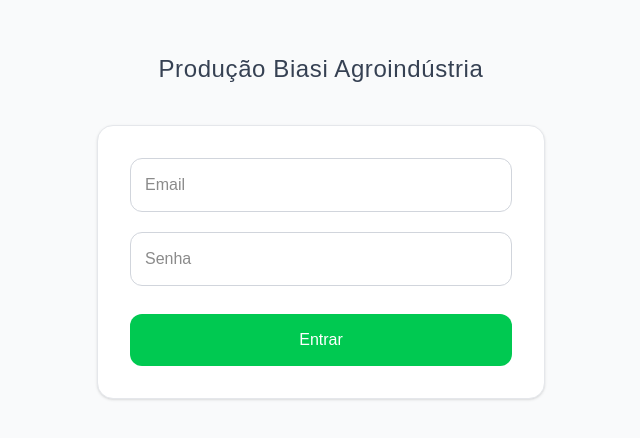
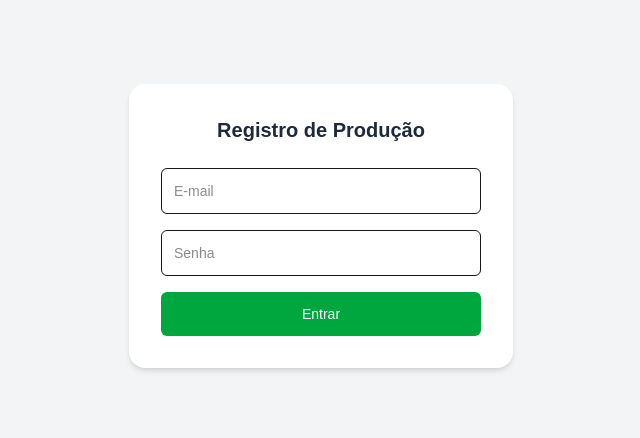
Before and after one commit to biasiproducao/producaobiasi, a Next.js app: page /login in a window 1280 px wide. Shown: the part 174-612 px from the top of the page, without its empty margins (319-959 px from the left). Built offline with nearby package versions, Linux system fonts and the light colour scheme; no server answers.

Commit message:
Update page.tsx

```diff
--- a/app/login/page.tsx
+++ b/app/login/page.tsx
@@ -4,71 +4,79 @@ import { useState } from 'react'
 import { supabase } from '../../lib/supabase'
 import { useRouter } from 'next/navigation'
 
+const ADMIN_EMAILS = [
+  'agriwestgestao@gmail.com',
+  'adm@biasi.com'
+]
+
 export default function Login() {
   const [email, setEmail] = useState('')
   const [password, setPassword] = useState('')
+
   const router = useRouter()
 
-  const handleLogin = async () => {
+  const handleLogin = async (e: any) => {
+    e.preventDefault()
+
     const { error } = await supabase.auth.signInWithPassword({
       email,
       password,
     })
 
     if (error) {
-      alert('Email ou senha inválidos')
+      alert('Erro ao fazer login')
       return
     }
 
-    const ADMIN_EMAIL = 'agriwestgestao@gmail.com' // 🔴 ALTERA
+    // 🔐 pega usuário logado
+    const { data } = await supabase.auth.getUser()
+    const userEmail = data.user?.email?.toLowerCase()
 
-    if (email.toLowerCase() === ADMIN_EMAIL.toLowerCase()) {
+    // 🔁 REDIRECIONAMENTO INTELIGENTE
+    if (userEmail && ADMIN_EMAILS.includes(userEmail)) {
       router.push('/admin')
     } else {
-      router.push('/nova-producao')
+      router.push('/producao')
     }
   }
 
   return (
-    <div className="min-h-screen bg-gray-50 flex items-center justify-center px-6">
+    <div className="min-h-screen flex items-center justify-center bg-gray-100">
 
-      <div className="w-full max-w-md">
+      <div className="bg-white p-8 rounded-2xl shadow-md w-full max-w-sm">
 
-        {/* TÍTULO */}
-        <div className="text-center mb-10">
-          <h1 className="text-2xl font-light text-gray-700 tracking-wide">
-            Produção Biasi Agroindústria
+        <h1 className="text-xl font-semibold text-gray-800 text-center mb-6">
+          Registro de Produção
         </h1>
-        </div>
 
-        {/* CARD */}
-        <div className="bg-white border border-gray-200 rounded-2xl p-8 shadow-sm">
-
-          <div className="flex flex-col gap-5">
+        <form onSubmit={handleLogin} className="flex flex-col gap-4">
 
           <input
-              className="border border-gray-300 p-3.5 rounded-xl focus:outline-none focus:ring-2 focus:ring-green-400 transition"
-              placeholder="Email"
+            type="email"
+            placeholder="E-mail"
+            className="border p-3 rounded-md text-sm focus:outline-none focus:ring-2 focus:ring-green-500"
+            value={email}
             onChange={(e) => setEmail(e.target.value)}
+            required
           />
 
           <input
-              className="border border-gray-300 p-3.5 rounded-xl focus:outline-none focus:ring-2 focus:ring-green-400 transition"
             type="password"
             placeholder="Senha"
+            className="border p-3 rounded-md text-sm focus:outline-none focus:ring-2 focus:ring-green-500"
+            value={password}
             onChange={(e) => setPassword(e.target.value)}
+            required
           />
 
           <button
-              className="mt-2 bg-green-500 hover:bg-green-600 text-white font-medium py-3.5 rounded-xl transition"
-              onClick={handleLogin}
+            type="submit"
+            className="bg-green-600 text-white py-3 rounded-md text-sm font-medium hover:bg-green-700 transition"
           >
             Entrar
           </button>
 
-          </div>
-
-        </div>
+        </form>
 
       </div>
     </div>
```
Lines whose indentation alone changed are shown as unchanged.
